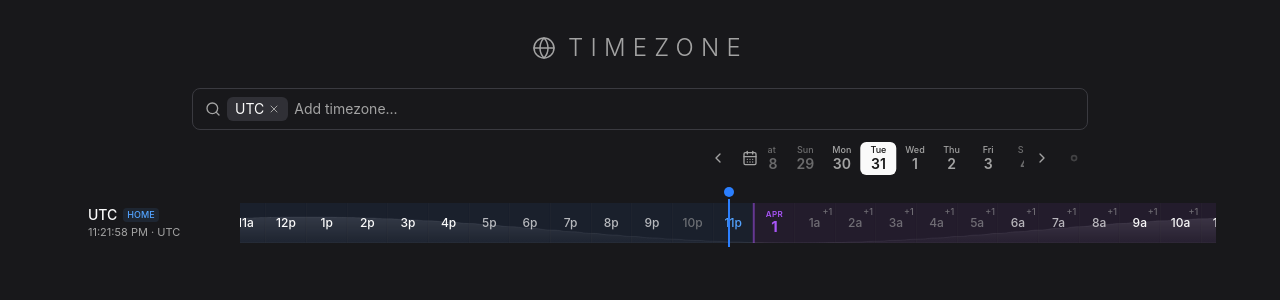
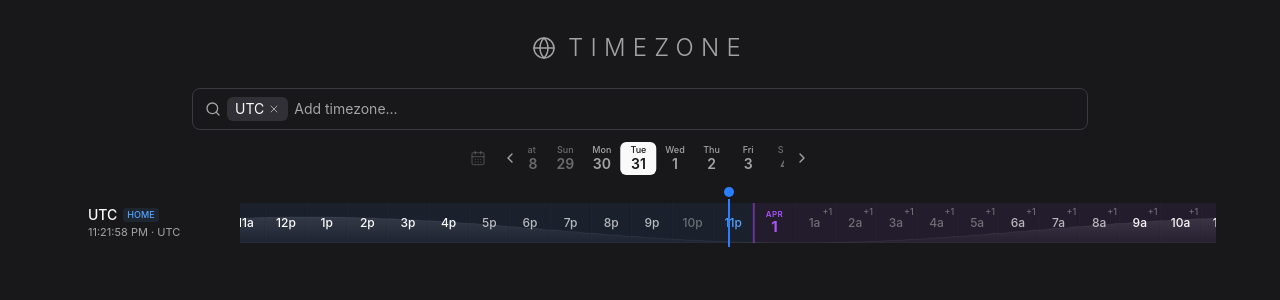
Before and after one commit to jeffjose/timezone, a SvelteKit app: page / in a window 1280 px wide. Shown: the top 300 px of the page. Built offline with nearby package versions, Linux system fonts and the light colour scheme.

Commit message:
Center date carousel, replace calendar popover with today button
- Remove calendar date picker popover (Popover, Calendar imports)
- Repurpose CalendarDays icon as go-to-today button
- Center the date navigator row
- Clean up unused state and imports

```diff
--- a/src/routes/+page.svelte
+++ b/src/routes/+page.svelte
@@ -12,10 +12,7 @@
 		type TimezoneInfo,
 		type SearchResult,
 	} from '$lib/timezones';
-	import { X, ChevronUp, ChevronDown, Search, Globe, ChevronLeft, ChevronRight, CalendarDays, Dot } from '@lucide/svelte';
-	import * as Popover from '$lib/components/ui/popover';
-	import { Calendar } from '$lib/components/ui/calendar';
-	import { CalendarDate, today, getLocalTimeZone } from '@internationalized/date';
+	import { X, ChevronUp, ChevronDown, Search, Globe, ChevronLeft, ChevronRight, CalendarDays } from '@lucide/svelte';
 
 	interface SelectedTz {
 		id: string;
@@ -35,8 +32,6 @@
 	let now = $state(new Date());
 	let dropdownEl: HTMLDivElement | undefined = $state();
 	let hoverPercent: number | null = $state(null);
-	let calendarOpen = $state(false);
-
 	// Carousel state
 	// centerHour = UTC fractional hours since UTC midnight today
 	// All internal positioning uses UTC. Each timezone row shifts its strip
@@ -105,10 +100,6 @@
 	})());
 
 	let isToday = $derived(viewDayOffset === 0);
-	let calendarValue = $derived(
-		new CalendarDate(selectedDate.getFullYear(), selectedDate.getMonth() + 1, selectedDate.getDate())
-	);
-
 	// Date carousel: 61 pills with reanchoring (like the grid)
 	const NAV_DAYS_COUNT = 61;
 	const NAV_DAYS_HALF = 30;
@@ -168,7 +159,7 @@
 	}
 
 	function goToDate(date: Date) {
-		if (isSameDay(date, selectedDate)) { calendarOpen = false; return; }
+		if (isSameDay(date, selectedDate)) return;
 		const target = new Date(date);
 		target.setHours(0, 0, 0, 0);
 		const todayDate = new Date();
@@ -176,7 +167,6 @@
 		const targetDayOffset = Math.round((target.getTime() - todayDate.getTime()) / 86400000);
 		// Keep the same time-of-day within the target day
 		const hourInDay = ((centerHour % 24) + 24) % 24;
-		calendarOpen = false;
 		smoothNavigate(targetDayOffset * 24 + hourInDay);
 	}
 
@@ -667,7 +657,18 @@
 			</div>
 
 			<!-- Date navigator -->
-			<div class="flex items-center gap-1 self-end">
+			<div class="flex items-center gap-1 justify-center">
+				<button
+					type="button"
+					onclick={goToday}
+					class="p-1.5 rounded-md transition-colors {Math.abs(centerHour - currentHourFrac) < 0.5
+						? 'text-muted-foreground/30 cursor-default'
+						: 'text-blue-400 hover:bg-blue-500/15'}"
+					title="Go to today"
+				>
+					<CalendarDays class="h-4 w-4" />
+				</button>
+
 				<button
 					type="button"
 					onclick={() => shiftView(-24)}
@@ -675,24 +676,6 @@
 				>
 					<ChevronLeft class="h-4 w-4" />
 				</button>
-
-				<!-- Calendar popover -->
-				<Popover.Root bind:open={calendarOpen}>
-					<Popover.Trigger class="p-1.5 rounded-md hover:bg-accent text-muted-foreground hover:text-foreground transition-colors">
-						<CalendarDays class="h-4 w-4" />
-					</Popover.Trigger>
-					<Popover.Content class="w-auto p-0" align="center">
-						<Calendar
-							type="single"
-							value={calendarValue}
-							onValueChange={(v) => {
-								if (v) {
-									goToDate(new Date(v.year, v.month - 1, v.day));
-								}
-							}}
-						/>
-					</Popover.Content>
-				</Popover.Root>
 
 				<!-- Date carousel (minimap) -->
 				<div
@@ -734,17 +717,6 @@
 					class="p-1.5 rounded-md hover:bg-accent text-muted-foreground hover:text-foreground transition-colors"
 				>
 					<ChevronRight class="h-4 w-4" />
-				</button>
-
-				<button
-					type="button"
-					onclick={goToday}
-					class="p-1 rounded-md transition-colors {Math.abs(centerHour - currentHourFrac) < 0.5
-						? 'text-muted-foreground/30 cursor-default'
-						: 'text-blue-400 hover:bg-blue-500/15'}"
-					title="Go to today"
-				>
-					<Dot class="h-5 w-5" strokeWidth={6} />
 				</button>
 			</div>
 		</div>
```
